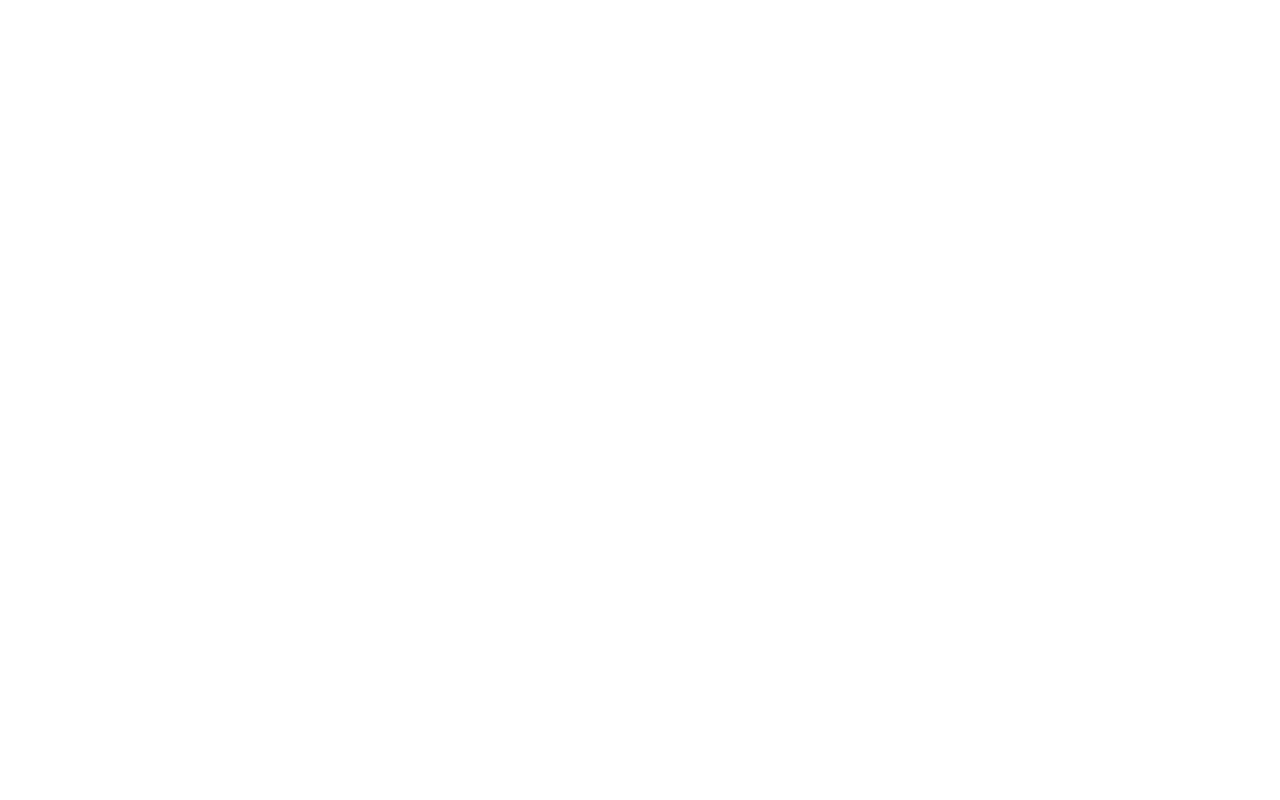
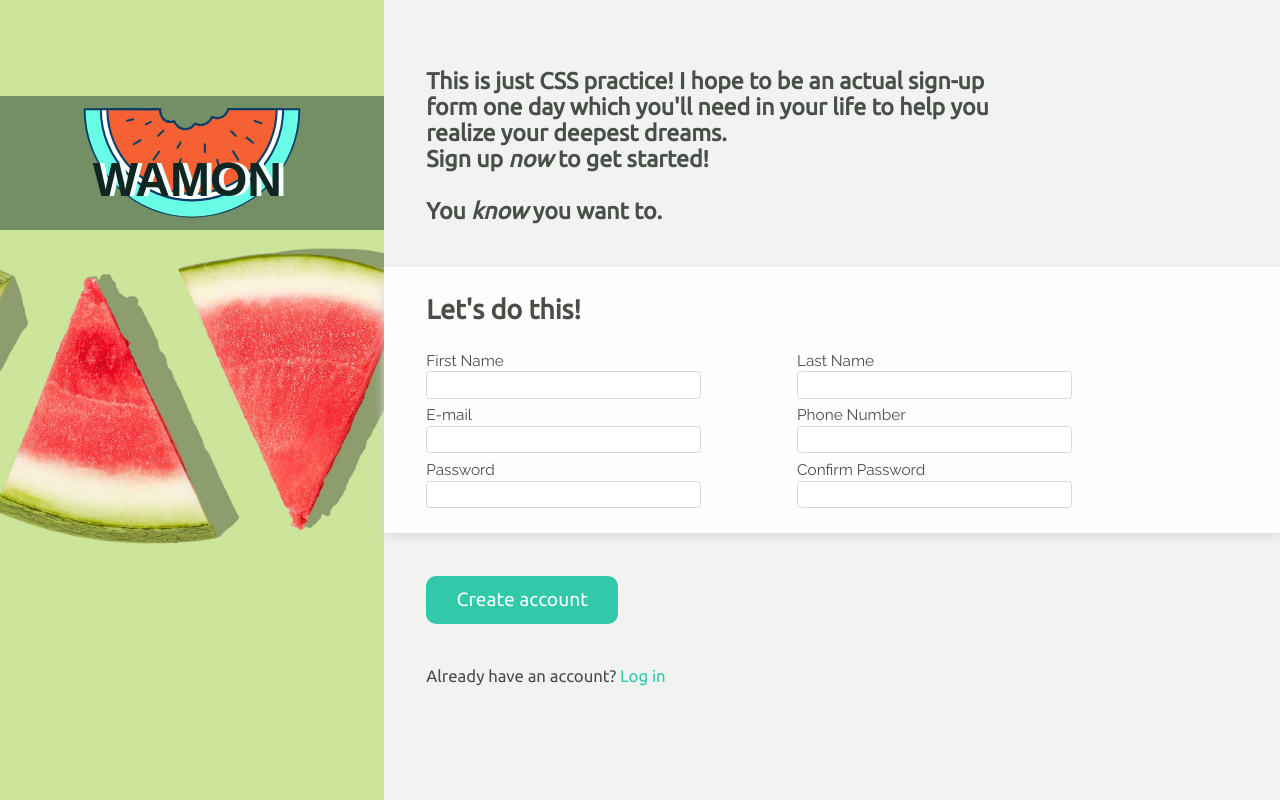
Before and after one commit to al-uminium/sign-up-form, a plain HTML site: page index.html in a window 1280 px wide. Drawn offline with Linux system fonts and the light colour scheme; a web font is replaced by a local one.

Commit message:
almost done

```diff
--- a/index.html
+++ b/index.html
@@ -5,15 +5,66 @@
     <meta http-equiv="X-UA-Compatible" content="IE=edge">
     <meta name="viewport" content="width=device-width, initial-scale=1.0">
     <link rel="stylesheet" href="style.css">
+    <link rel="preconnect" href="https://fonts.googleapis.com">
+    <link rel="preconnect" href="https://fonts.gstatic.com" crossorigin>
+    <link href="https://fonts.googleapis.com/css2?family=Akshar&family=Raleway&family=Ubuntu&display=swap" rel="stylesheet">
     <title>watermelon</title>
 </head>
 <body>
     <div class="container">
-        <div class="watermelon-wallpaper"></div>
-        <div class="sign-up-container">
+        <div class="watermelon-wallpaper">
+            <div class="logo-cnt">
+                <div class="logo-slogan">WAMON</div>
+                <img src="/sign-up-form/images/Watermelon_Outline_Teal.svg" alt="watermelon logo">
+            </div>
+        </div>
+        <div class="form-container">
+            <section>
+                This is just CSS practice! I hope to be an actual sign-up form one day
+                which you'll need in your life to help you realize your deepest dreams.
+                <br>Sign up <em>now</em> to get started!
+                <br><br>
+                You <em>know</em> you want to.
+            </section>
             <form action="" method="post">
-
+                <h3 class="sign-up-header">Let's do this!</h3>
+                <div class="sign-up-container">
+                    <div class="name-container form-input">
+                        <div class="cnt">
+                            <label for="first-name">First Name</label>
+                            <input type="text" name="first-name" id="first-name">
+                        </div>
+                        <div class="cnt">
+                            <label for="last-name">Last Name</label>
+                            <input type="text" name="last-name" id="last-name">
+                        </div>
+                    </div>
+                    <div class="contact-container form-input">
+                        <div class="cnt">
+                            <label for="e-mail">E-mail</label>
+                            <input type="email" name="e-mail" id="e-mail">
+                        </div>
+                        <div class="cnt">
+                            <label for="phone-no">Phone Number</label>
+                            <input type="text" name="phone-no" id="phone-no">
+                        </div>
+                    </div>
+                    <div class="password-container form-input">
+                        <div class="cnt">
+                            <label for="password">Password</label>
+                            <input type="password" name="password" id="password">
+                        </div>
+                        <div class="cnt">
+                            <label for="confirm-password">Confirm Password</label>
+                            <input type="password" name="confirm-password" id="confirm-password">
+                        </div>
+                    </div>
+                </div>
             </form>
+            <div class="user-action-container">
+                <button type="button" class="create-account">Create account</button>
+                <div class="log-in-container">Already have an account? <span class="log-in">Log in</span></div>
+            </div>
         </div>
     </div>
 </body>
--- a/style.css
+++ b/style.css
@@ -0,0 +1,139 @@
+:root {
+    --wallpaper-width: 30%;
+    --main-width: max(25rem, 65%);
+    --main-padding: 2.2rem;
+    --accent: rgb(50, 201, 171);
+}
+
+html, body {
+    margin: 0;
+    height: 100%;
+    width: 100%;
+    font-family: 'Ubuntu', sans-serif;
+    color: rgb(74, 78, 73);
+    font-size: 1.2rem;
+    font-weight: 600;
+}
+
+label {
+    font-size: 0.8rem;
+    font-weight: 400;
+    font-family: 'Raleway', sans-serif;
+    padding-bottom: 0.1rem;
+}
+
+input {
+    width: 14rem;
+    height: 1.2rem;
+    margin-bottom: 0.4rem;
+    border: 1px solid rgb(216, 216, 216);
+    border-radius: 3.5px;
+}
+
+.container {
+    width: 100%;
+    height: 100%;
+    display: flex;
+}
+
+.watermelon-wallpaper {
+    background-image: url("/sign-up-form/images/watermelon.jpg");
+    background-size: 50rem;
+    background-origin: border-box;
+    background-position: center;
+    background-repeat: no-repeat;
+    width: var(--wallpaper-width);
+    height: 100%;
+}
+
+.logo-cnt {
+    background-color: rgba(24, 58, 50, 0.5);
+    width: 100%;
+    height: 7rem;
+    display: flex;
+    align-items: center;
+    justify-content: center;
+    margin-top: 5rem;
+    position: relative;
+}
+
+.logo-slogan {
+    font-size: 2.5rem;
+    color: #f5fffb;
+    position: absolute;
+    bottom: 1.2rem;
+    font-family: 'Akshar', sans-serif;;
+}
+
+.logo-slogan::before {
+    content: "WAMON";
+    position: absolute;
+    color: rgb(15, 39, 34);
+    left: -2.5%;
+}
+
+form {
+    width: 100%;
+    height: 100%;
+    background: rgb(254, 255, 253);
+    padding-left: var(--main-padding);
+    box-shadow: 0rem 0.2rem 0.5rem rgb(219, 219, 219);
+    box-sizing: border-box;
+}
+
+.form-container {
+    width: calc(100% - var(--wallpaper-width));
+    height: 100%;
+    background-color: rgb(240, 243, 240);
+    display: grid;
+    grid-template-rows: 1fr 1fr 1fr;
+    align-items: center;
+}
+
+section {
+    width: var(--main-width);
+    align-self: end;
+    padding: 0 0 var(--main-padding) var(--main-padding);
+}
+
+.user-action-container {
+    width: var(--main-width);
+    align-self: start;
+    padding: var(--main-padding) 0 0 var(--main-padding);
+}
+
+.form-input {
+    display: flex;
+}
+
+.cnt {
+    display: flex;
+    flex-direction: column;
+    padding-right: 5rem;
+}
+
+button {
+    width: 10rem;
+    height: 2.5rem;
+    background-color: var(--accent);
+    border-radius: 10px;
+    border: none;
+    font-family: 'Ubuntu', sans-serif;
+    font-size: 1rem;
+    color: #f5fffb;
+}
+
+button:hover {
+    cursor: pointer;
+}
+
+.log-in-container {
+    padding-top: var(--main-padding);
+    font-size: 0.87rem;
+    font-weight: 500;
+}
+
+.log-in {
+    color: var(--accent);
+    cursor: pointer;
+}
```
Also changed, not shown: images/Watermelon_Outline_Green.svg (added), images/Watermelon_Outline_Teal.svg (added).
